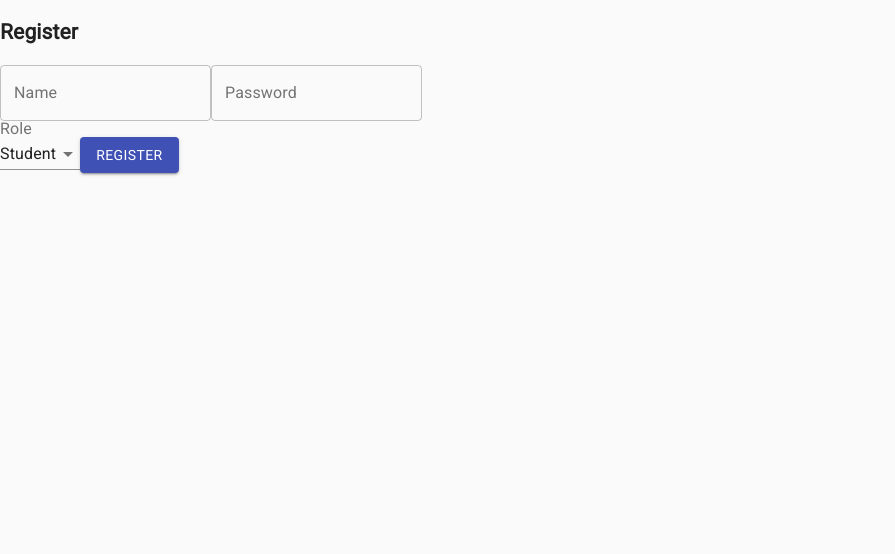
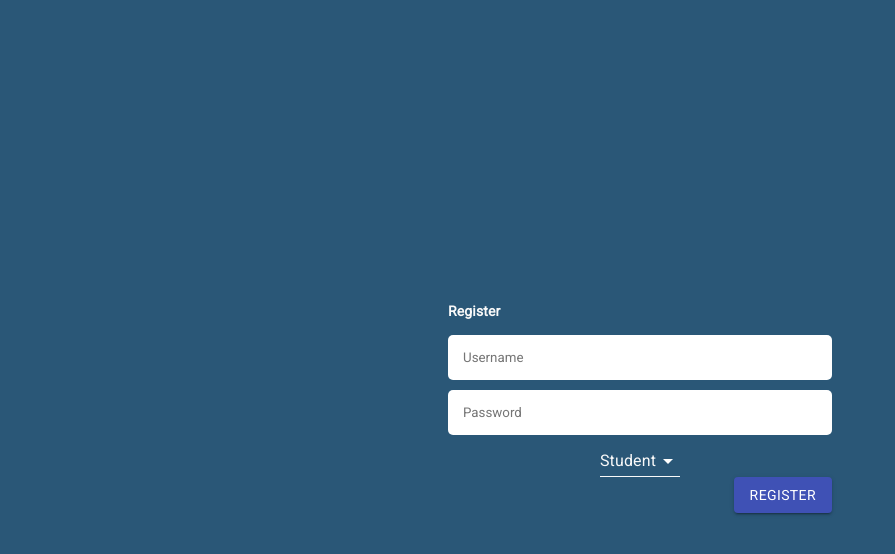
Before and after one commit to Build-Week-Dev-Queue-2/front-end, a React (Create React App) app: page /register in a window 1280 px wide. Shown: the top 554 px of the page, without its empty margins (0-895 px from the left). Built offline with nearby package versions, Linux system fonts and the light colour scheme.

Commit message:
Login and Register styled.

```diff
--- a/package.json
+++ b/package.json
@@ -5,6 +5,7 @@
   "dependencies": {
     "@material-ui/core": "^4.10.0",
     "@material-ui/icons": "^4.9.1",
+    "@material-ui/styles": "^4.10.0",
     "@testing-library/jest-dom": "^4.2.4",
     "@testing-library/react": "^9.5.0",
     "@testing-library/user-event": "^7.2.1",
@@ -17,7 +18,8 @@
     "react-router-dom": "^5.2.0",
     "react-scripts": "3.4.1",
     "redux": "^4.0.5",
-    "redux-logger": "^3.0.6"
+    "redux-logger": "^3.0.6",
+    "styled-components": "^5.1.1"
   },
   "scripts": {
     "start": "react-scripts start",
--- a/src/components/Forms/LoginForm.jsx
+++ b/src/components/Forms/LoginForm.jsx
@@ -1,8 +1,22 @@
 import React from "react";
 import { useForm } from "react-hook-form";
+import {
+  DARK_BLUE,
+  BLUE,
+  LIGHT_BLUE,
+  GREEN,
+  RED,
+  WHITE,
+  GRAY,
+  BLACK,
+  HIGHLIGHT_BLUE,
+  StyledTitle,
+  StyledForm,
+  StyledButton,
+  StyledTextField,
+  StyledFormGroup
+} from '../../utils/styles'
 import { useDispatch } from "react-redux";
-import { TextField, Button, FormGroup } from "@material-ui/core";
-
 import { axiosWithAuth } from "../../utils/axiosWithAuth";
 import { userLogin } from "../../actions/";
 
@@ -16,31 +30,34 @@ export default function LoginForm(props) {
         dispatch(userLogin(res.data));
         props.history.push("/home/unresolved");
       })
-      .catch((err) => console.log(err));
+      .catch((err) => console.log(data, err.response.data.message));
   };
 
   return (
-    <form onSubmit={handleSubmit(onSubmit)}>
-      <h2>Log In</h2>
-      <TextField
+    <StyledForm onSubmit={handleSubmit(onSubmit)}>
+      <div className='flex'>
+        <StyledTitle className='title'>DevDesk</StyledTitle>
+        <StyledTitle className='par'>The help-ticket system.</StyledTitle>
+        <StyledTextField
           id="name"
           name="username"
           label="Name"
           variant="outlined"
-        inputRef={register({
+          ref={register({
             required: "Name is required",
           })}
           error={errors.username}
           helperText={errors.username && errors.username.message}
           onBlur={() => triggerValidation("username")}
-        className="form-item"
+          placeholder='Username'
         />
-      <TextField
+        <StyledTextField
           id="password"
           name="password"
+          type='password'
           label="Password"
           variant="outlined"
-        inputRef={register({
+          ref={register({
             required: "Password is required",
             minLength: 8,
           })}
@@ -50,16 +67,17 @@ export default function LoginForm(props) {
             (errors.password && "Password must be atleast 8 characters")
           }
           onBlur={() => triggerValidation("password")}
-        className="form-item"
+          placeholder='Password'
         />
-      <FormGroup row className="form-item">
-        <Button type="submit" variant="contained" color="primary">
+        <StyledFormGroup row>
+          <StyledButton type="submit" variant="contained" color="green">
             Log In
-        </Button>
-        <Button color="primary" onClick={() => props.history.push("/register")}>
+          </StyledButton>
+          <StyledButton color="primary" onClick={() => props.history.push("/register")}>
             Register
-        </Button>
-      </FormGroup>
-    </form>
+          </StyledButton>
+        </StyledFormGroup>
+      </div>
+    </StyledForm>
   );
 }
--- a/src/components/Forms/RegisterForm.jsx
+++ b/src/components/Forms/RegisterForm.jsx
@@ -1,6 +1,25 @@
 import React from "react";
 import { useDispatch } from "react-redux";
 import { useForm, Controller } from "react-hook-form";
+import {
+  DARK_BLUE,
+  BLUE,
+  LIGHT_BLUE,
+  GREEN,
+  RED,
+  WHITE,
+  GRAY,
+  BLACK,
+  HIGHLIGHT_BLUE,
+  StyledTitle,
+  StyledForm,
+  StyledButton,
+  StyledTextField,
+  StyledFormGroup,
+  StyledWrapper,
+  FlexDiv,
+  MarginLeft,
+} from '../../utils/styles'
 import {
   TextField,
   Button,
@@ -8,7 +27,8 @@ import {
   InputLabel,
   MenuItem,
 } from "@material-ui/core";
-
+import { makeStyles } from '@material-ui/core/styles';
+import styled from 'styled-components';
 import { axiosWithAuth } from "../../utils/axiosWithAuth";
 import { userRegister } from "../../actions/";
 
@@ -27,33 +47,54 @@ export default function RegisterForm(props) {
       .post("/auth/register", data)
       .then((res) => {
         dispatch(userRegister(res.data));
-        props.history.push("/home");
+        props.history.push("/home/unresolved");
       })
-      .catch((err) => console.log(err));
+      .catch((err) => console.log(data, err.response.data));
   };
 
+  const styles = makeStyles({
+    dropdown: {
+      color: WHITE,
+      '&:before': {
+        borderColor: WHITE,
+
+      },
+      '&:after': {
+        borderColor: WHITE,
+      },
+    },
+    arrow: {
+      fill: 'white',
+    }
+  });
+
+  const classes = styles();
+
   return (
-    <form onSubmit={handleSubmit(onSubmit)}>
-      <h2>Register</h2>
-      <TextField
+    <StyledForm onSubmit={handleSubmit(onSubmit)}>
+      <StyledWrapper>
+        <StyledTitle >Register</StyledTitle>
+        <StyledTextField
           id="name"
           name="username"
           label="Name"
           variant="outlined"
-        inputRef={register({
+          placeholder='Username'
+          ref={register({
             required: "Name is required",
           })}
           error={errors.username}
           helperText={errors.username && errors.username.message}
           onBlur={() => triggerValidation("username")}
-        className="form-item"
         />
-      <TextField
+        <StyledTextField
             id="password"
+            type='password'
           name="password"
           label="Password"
           variant="outlined"
-        inputRef={register({
+          placeholder='Password'
+          ref={register({
             required: "Password is required",
             minLength: 8,
           })}
@@ -63,29 +104,32 @@ export default function RegisterForm(props) {
             (errors.password && "Password must be atleast 8 characters")
           }
           onBlur={() => triggerValidation("password")}
-        className="form-item"
         />
-      <InputLabel id="role">Role</InputLabel>
           <Controller
             as={Select}
             control={control}
             name="role_id"
             labelId="role"
             defaultValue={1}
-        className="form-item"
+            className={classes.dropdown}
+            inputProps={{
+              classes: {
+                icon: classes.arrow
+              }
+            }}
           >
             <MenuItem value={1}>Student</MenuItem>
             <MenuItem value={2}>Helper</MenuItem>
-        <MenuItem value={3}>Student &amp; Helper</MenuItem>
           </Controller>
-      <Button
+          <MarginLeft
             type="submit"
             variant="contained"
             color="primary"
             className="form-item button"
           >
             Register
-      </Button>
-    </form>
+          </MarginLeft>
+      </StyledWrapper>
+    </StyledForm>
   );
 }
--- a/src/index.css
+++ b/src/index.css
@@ -1 +1,6 @@
 @import url("https://fonts.googleapis.com/css2?family=Roboto&display=swap");
+
+ * {
+     box-sizing: border-box;
+     font-family: 'Roboto', sans-serif;
+ }
--- /dev/null
+++ b/src/utils/styles.js
@@ -0,0 +1,97 @@
+import styled from 'styled-components';
+import { TextField, Button, FormGroup } from "@material-ui/core";
+
+export const DARK_BLUE = '#194360';
+export const BLUE = '#2A5777';
+export const LIGHT_BLUE = '#0080E3';
+export const HIGHLIGHT_BLUE = '#71C4FF';
+export const GREEN = '#5DA03E';
+export const RED = '#EF223B';
+export const WHITE = '#F9F9F9';
+export const GRAY = '#E8E8E8';
+export const BLACK = '#26262B';
+
+export const StyledTitle = styled.p`
+  align-self: flex-start;
+  color: ${WHITE};
+  font-weight: bold;
+
+  &.title {
+    font-size: 4rem;
+    align-self: center;
+    margin: 0;
+  }
+
+  &.par {
+    font-size: 1.3rem;
+    align-self: center;
+    font-weight: normal;
+    margin: 0;
+    margin-bottom: 100px;
+  }
+`;
+
+export const StyledForm = styled.form`
+  display: flex;
+  flex-direction: column;
+  justify-content: center;
+  align-items:center;
+
+  background: ${BLUE};
+
+  width: 100vw;
+  height: 100vh;
+
+  div {
+    display: flex;
+    flex-direction: column;
+    justify-content: center;
+    align-items:center;
+  }
+`;
+
+export const StyledButton = styled(Button)`
+  background: ${(props) => props.color === 'green' ? GREEN : LIGHT_BLUE};
+  width: ${(props) => props.color === 'green' ? '100%' : 'auto'};
+  color: ${WHITE};
+  font-weight: bold;
+  margin-top: ${(props) => props.color === 'green' ? '0' : '10px'};
+  padding: ${(props) => props.color === 'green' ? 'auto' : '5px 15px'};
+  align-self: ${(props) => props.color === 'green' ? 'auto' : 'flex-start'};
+`;
+
+export const StyledTextField = styled.input`
+  width: 100%;
+  height: 45px;
+  padding-left: 15px;
+  border: 0;
+  border-radius: 5px;
+
+  &:nth-of-type(2) {
+    margin: 10px 0;
+  }
+
+  &:active, &:focus {
+    outline: none;
+  }
+`;
+
+export const StyledFormGroup = styled(FormGroup)`
+  width: 100%;
+`;
+
+export const StyledWrapper = styled.div`
+  width: 30%;
+`;
+
+export const MarginLeft = styled(Button)`
+  margin-left: auto !important;
+`;
+
+export const FlexDiv = styled.div`
+  display: flex;
+  flex-direction: row !important;
+  justify-content: space-between;
+  align-items: center;
+  width: 100%;
+`;
```
Also changed, not shown: src/components/Forms/Form.scss (line endings or trailing spaces), 1 other file (tests, documents, lock files or other folders). Lines whose indentation alone changed are shown as unchanged.
